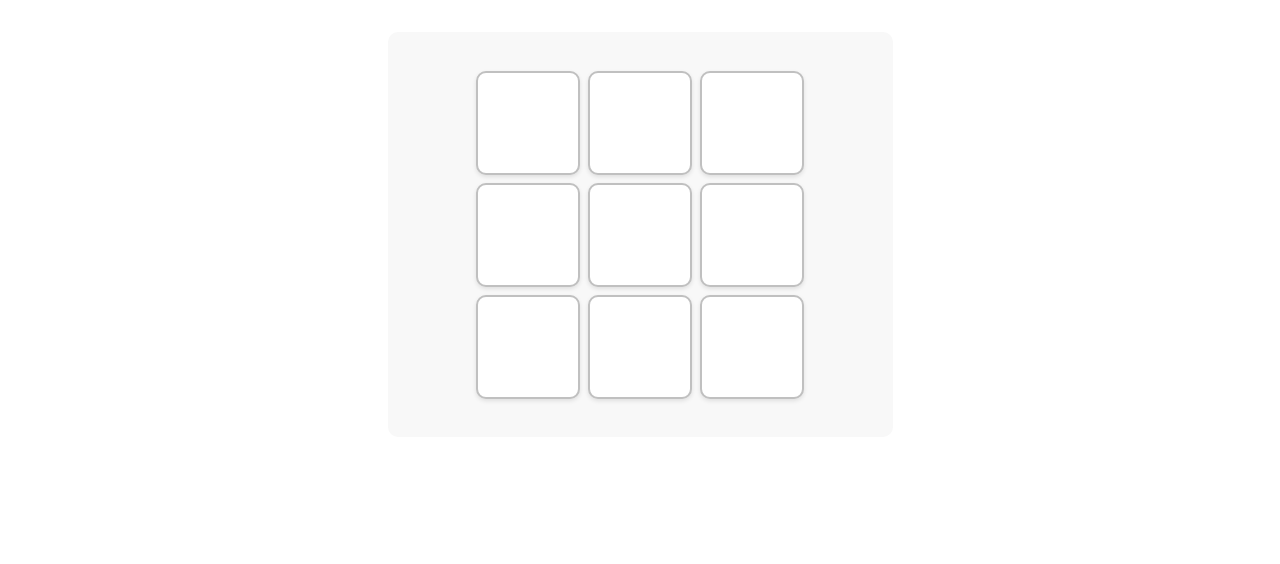
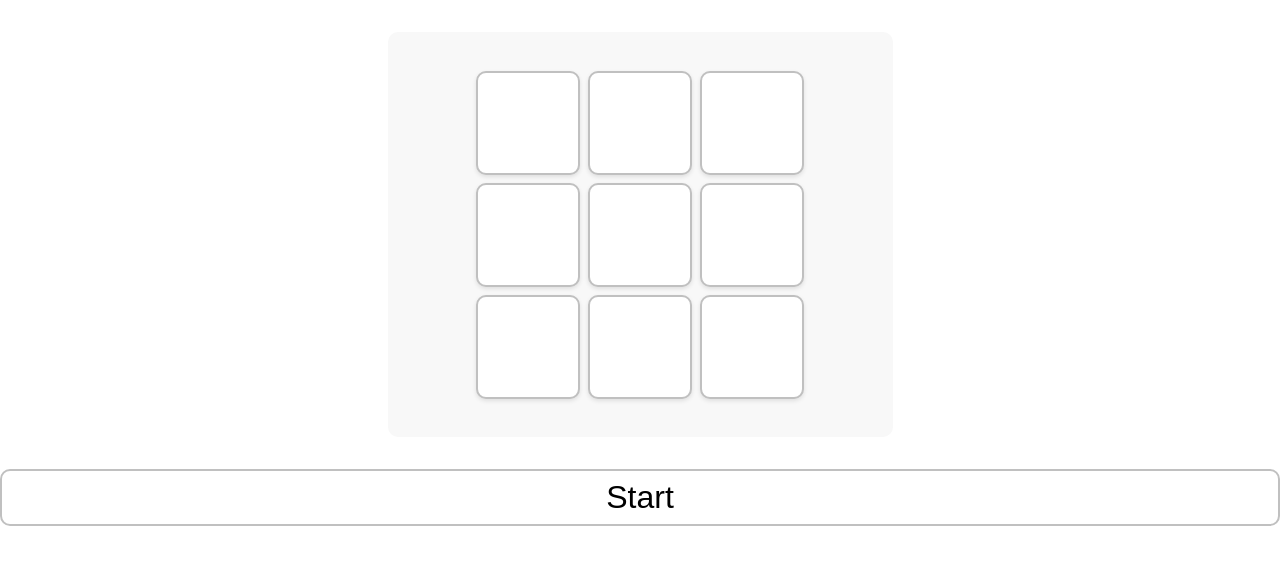
Before and after one commit to Hileene/Color_Memory_Game, a React (Create React App) app: page / in a window 1280 px wide. Shown: the top 564 px of the page. Built offline with nearby package versions, Linux system fonts and the light colour scheme.

Commit message:
Add the Start component

```diff
--- a/src/App.js
+++ b/src/App.js
@@ -1,10 +1,12 @@
 import Board from './components/Board/Board'
 import './App.css'
+import Start from './components/Start/Start'
 
 function App() {
   return (
     <div className="App">
       <Board />
+      <Start />
     </div>
   )
 }
```
